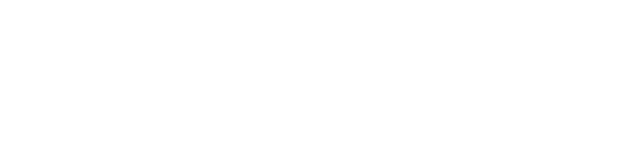
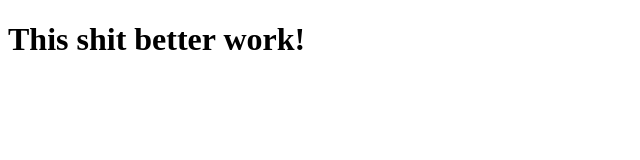
Before and after one commit to roxonus/NYTimesSearcher, a plain HTML site: page index.html in a window 1280 px wide. Shown: the whole page, without its empty margins (0-640 px from the left). Drawn offline with Linux system fonts and the light colour scheme.

Commit message:
This is the last

```diff
--- a/index.html
+++ b/index.html
@@ -6,6 +6,6 @@
     <title>New York Times Search</title>
 </head>
 <body>
-
+    <h1>This shit better work!</h1>
 </body>
 </html>
```
